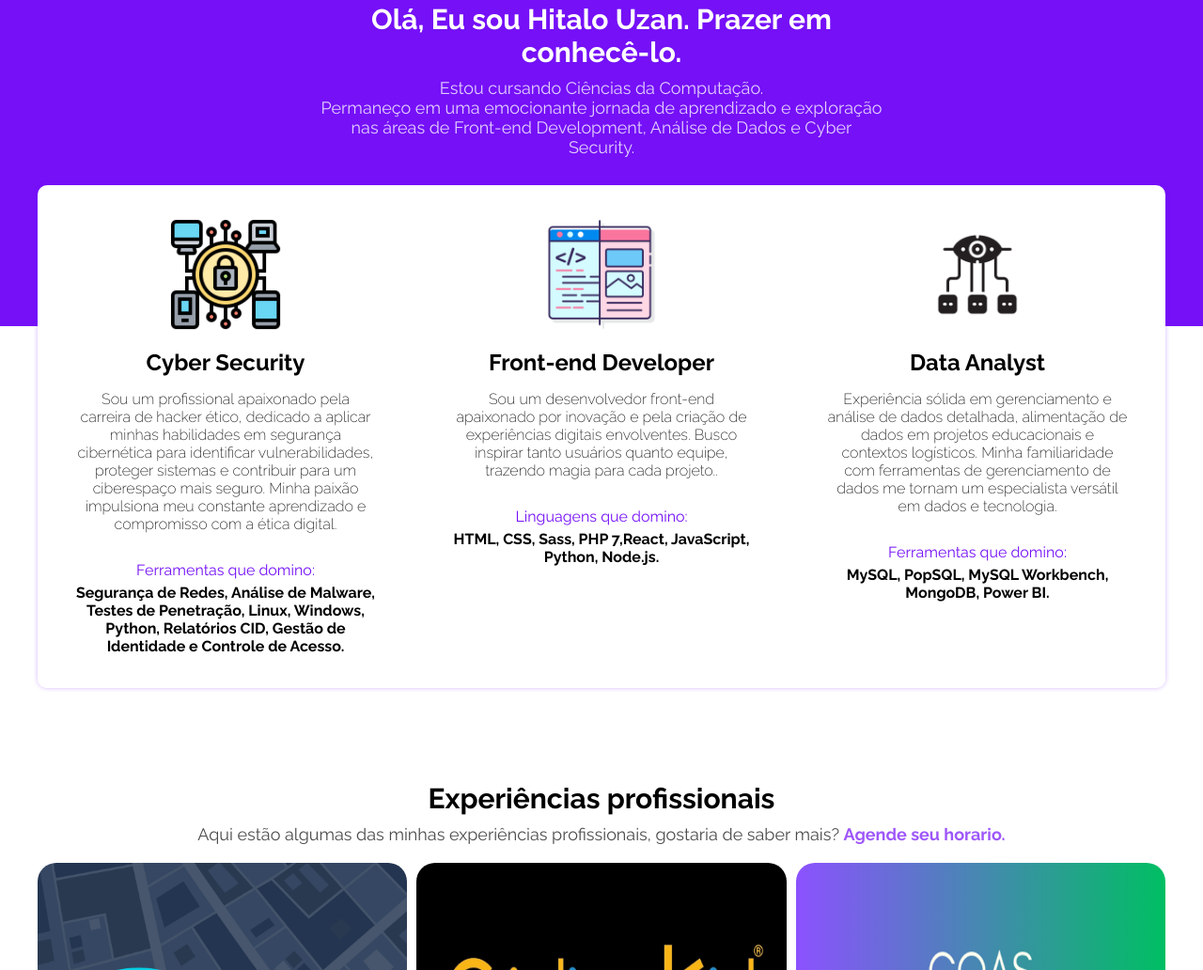
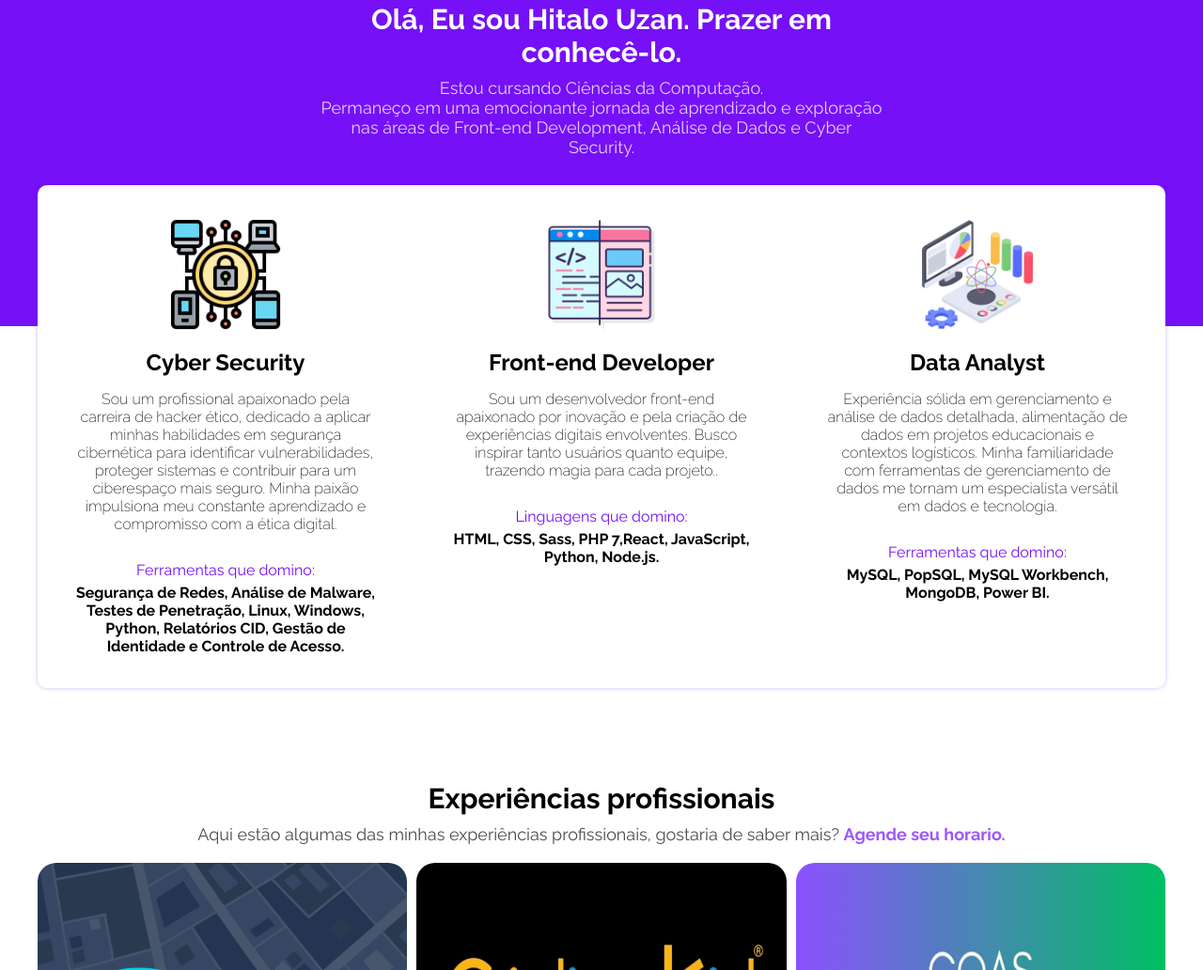
Before and after one commit to HitaloUzan/Portf-lio, a plain HTML site: page index.html in a window 1280 px wide. Shown: the part 1226-2258 px from the top of the page at 94% size. Drawn offline with Linux system fonts and the light colour scheme.

Commit message:
Update index.html

```diff
--- a/index.html
+++ b/index.html
@@ -94,7 +94,7 @@
           </p>
         </div>
         <div class="box">
-          <img src="./imgs/logoDados.png" alt="Analise de dados" />
+          <img src="./imgs/LogoDados.png" alt="Analise de dados" />
           <h2>Data Analyst</h2>
           <p class="disc">
            Experiência sólida em gerenciamento e análise de dados detalhada, alimentação de dados em projetos educacionais e contextos logísticos.
```
